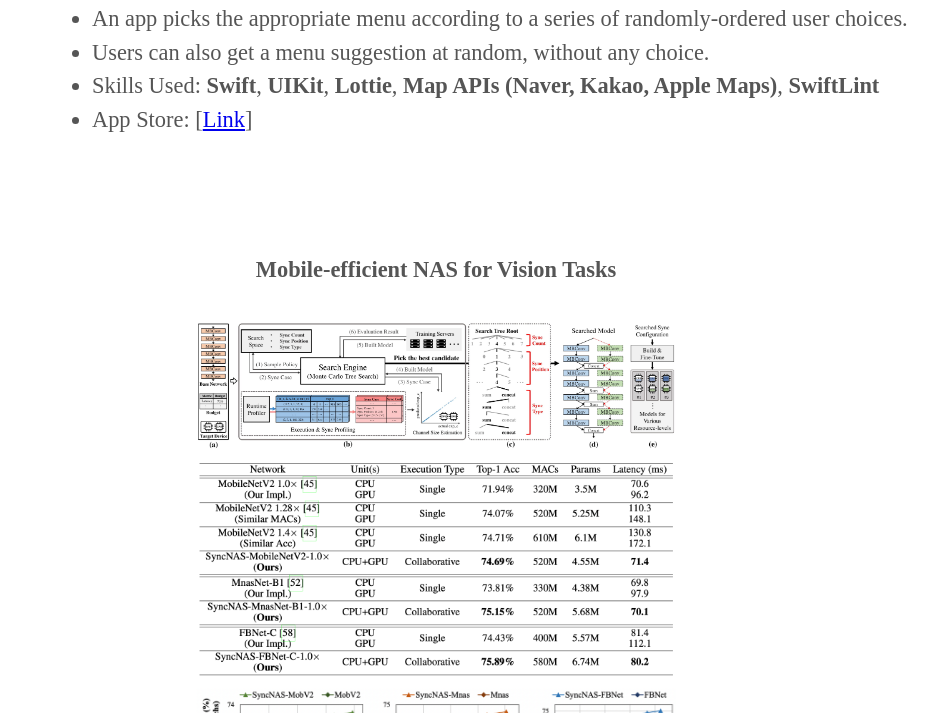
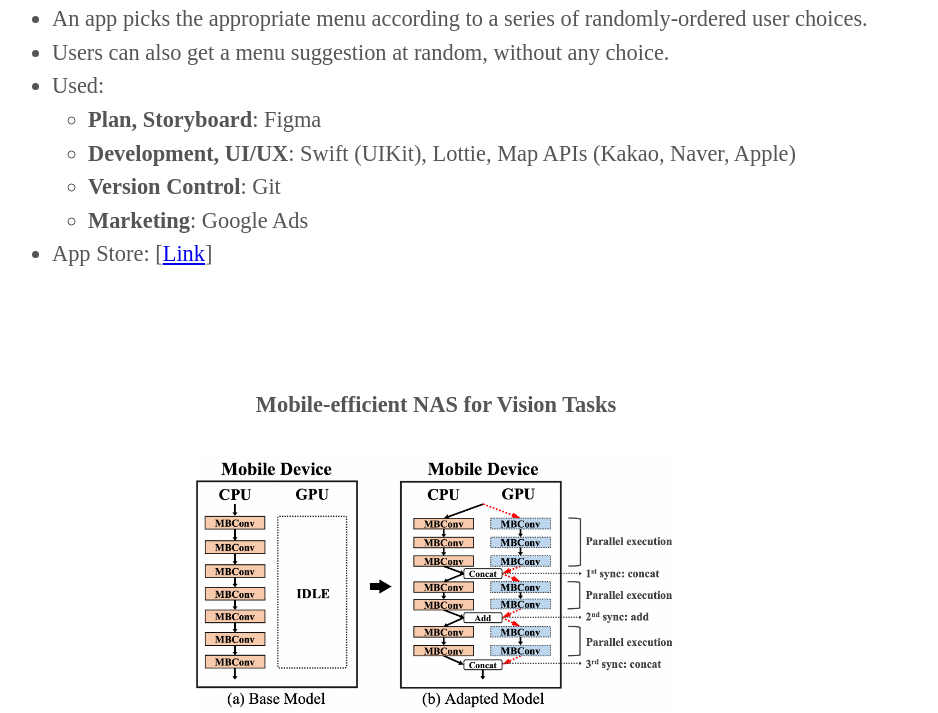
Before and after one commit to beomwookang/beomwookang.github.io, a Jekyll site: the page built from index.html, in a window 1280 px wide and 900 px high, scrolled down 2366 px, cut to the strip 187-900 px from the top of the window. Shown: the whole strip, without its empty margins (204-1142 px from the left). Built offline with Jekyll 4.4.1, drawn with Linux system fonts in a browser that asks for light colours; some web fonts are replaced; some of the changed text lies outside the part shown.

Commit message:
updated about.html

```diff
--- a/_includes/about.html
+++ b/_includes/about.html
@@ -18,25 +18,32 @@
     <br><br><img alt="app_demo" src="/gifs/demo.gif" class="app-demo">
   </p>
 
-  <ul>
+  <ul style="padding-left: 0vh; margin-left: 10%;">
     <li>An app picks the appropriate menu according to a series of randomly-ordered user choices.</li>
     <li>Users can also get a menu suggestion at random, without any choice.</li>
-    <li>Skills Used: <b>Swift</b>, <b>UIKit</b>, <b>Lottie</b>, <b>Map APIs (Naver, Kakao, Apple Maps)</b>, <b>SwiftLint</b></li>
+    <li>Used: <ul style="margin-top: 0vh; padding-top: 0vh; margin-left: 4vh; padding-left: 0vh;">
+	<li><b>Plan, Storyboard</b>: Figma</li>
+	<li><b>Development, UI/UX</b>: Swift (UIKit), Lottie, Map APIs (Kakao, Naver, Apple)</li>
+	<li><b>Version Control</b>: Git
+	<li><b>Marketing</b>: Google Ads</li></ul>
     <li>App Store: [<a href="https://apps.apple.com/kr/app/%EB%AD%90%EB%A8%B9/id1665835076?l=en">Link</a>]</li>
   </ul>
 
   <p style="margin-top: 8vh; margin-bottom: -7vh;"><b>Mobile-efficient NAS for Vision Tasks</b>
-    <br><br><img alt="nas_overview" src="/imgs/NAS_Overview.png" class="nas-overview"><br>
+    <br><br><img alt="nas_overview" src="/imgs/NAS_Overview2.png" class="nas-overview"><br>
     <img alt="nas_result" src="/imgs/NAS_Result.png" class="nas-result"><br>
-    <img alt="nas_result2" src="/imgs/NAS_Result2.png" class="nas-result2">
   </p>
 
-  <ul>
+  <ul style="padding-left: 0vh; margin-left: 10%;">
     <li>Proposed a Neural Architecture Search(NAS) to search for mobile-efficient ConvNets.</li>
-    <li>Searched models outperform SOTA ConvNets in accuracy within the same latency.</li>
+    <li>Searched models maintain similar or higher accuracy and half the latency to SOTA ConvNets.</li>
     <li>Adopting the MCTS algorithm, total search costs are reduced to 1/20.</li>
-    <li>Skills Used: <b>Python</b>, <b>PyTorch</b>, <b>TVM</b>, <b>Shell Script</b></li>
-    <li>(Pre-Release) Code: [<a href="https://github.com/beomwookang/MobileHeteroNAS">Link</a>]</li>
+    <li>Used: <ul style="margin-top: 0vh; padding-top: 0vh; margin-left: 4vh; padding-left: 0vh;">
+	<li><b>Model Specification, Training</b>: PyTorch, Python</li>
+	<li><b>Model Deployment, Optimization</b>: TVM Relay, Python, C++</li>
+	<li><b>Multi-GPU Infra</b>: Shell Script, SSH</li>
+	<li><b>Platform</b>: ARM64 Architecture, Linux OS</li></ul>
+    <li>Code: [<a href="https://github.com/beomwookang/MobileHeteroNAS">Link</a>]</li>
   </ul>
   <hr style="width:100%;margin-top:4em;margin-bottom:4em;">
 
@@ -53,7 +60,7 @@
 
 
   <h3 style="margin-top:0em; padding-top:0em;">Service & Teaching</h3>
-  <ul>
+  <ul style="padding-left: 0vh; margin-left: 10%;">
     <li style="margin-bottom: 1.5vh;">Peer-Reviewed academic paper submissions at ICML 2022</li>
     <li style="margin-bottom: 1.5vh;">Teaching Assistant: HY12405 Creative Computing, ITE2031 Computer Architecture (2021)</li>
     <li style="margin-bottom: 1.5vh;">Teaching Assistant: CSE4009 System Programming, ENE4001 Miicroprocessors (2020)</li>
```
Also changed, not shown: imgs/NAS_Overview2.png (added), 2 other files.
